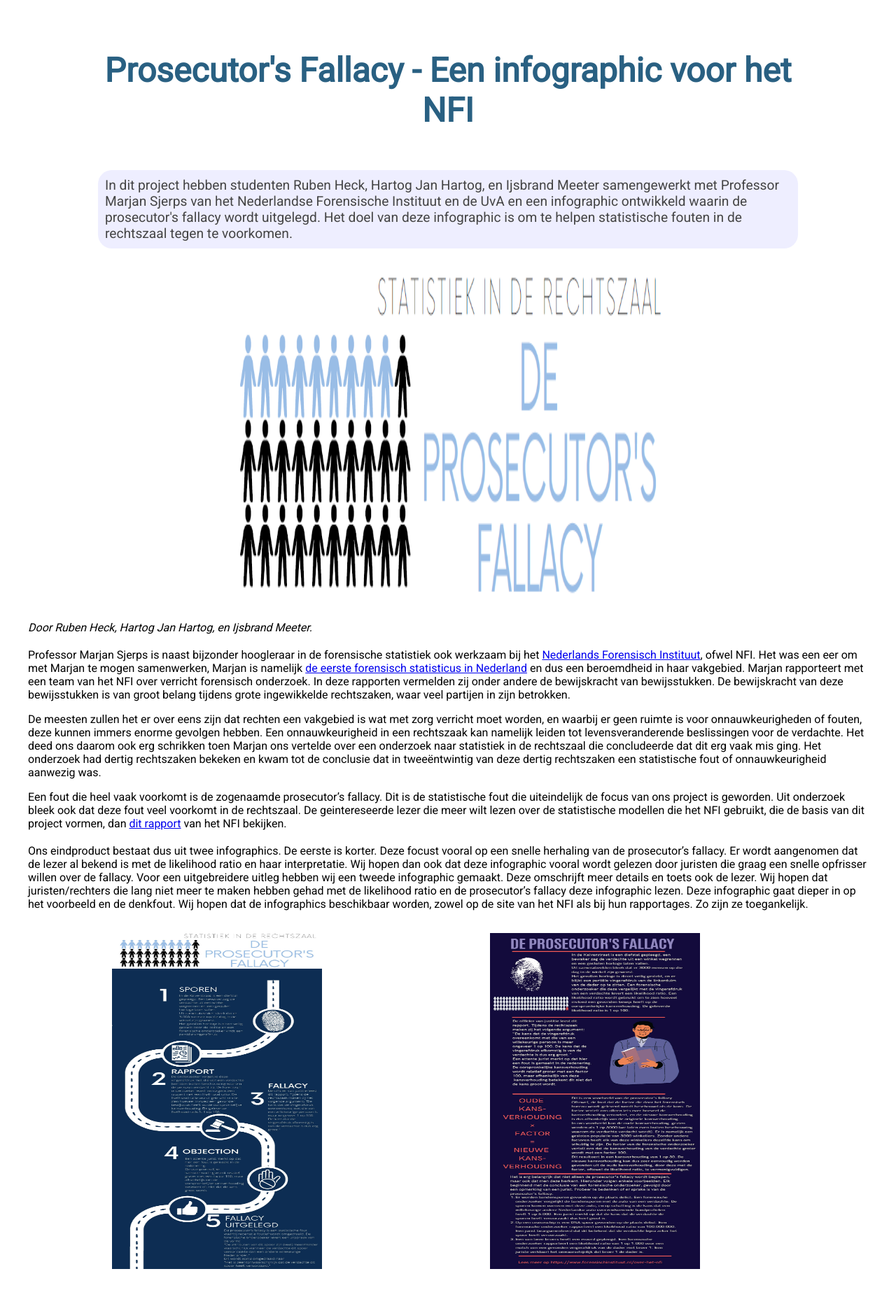
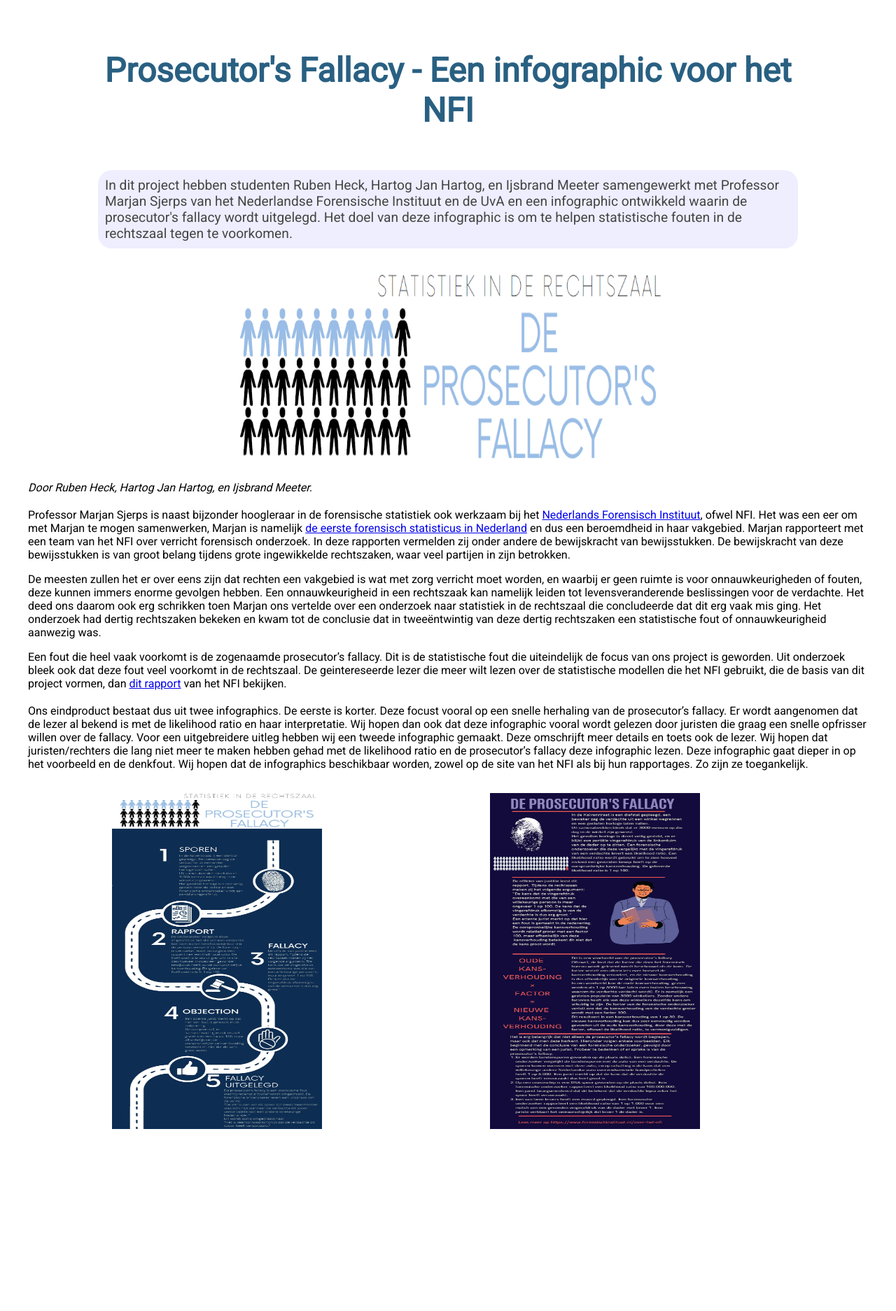
Before and after one commit to NicosStarreveld/Onderwijs-Communicatie, a Jekyll site: the page built from Pages/nfi.md, in a window 1280 px wide. Shown: the whole page at 70% size. Built offline with Jekyll 4.4.1, drawn with Linux system fonts in a browser that asks for light colours; after the commit the page ends 1673 px from its top, so only the background shows below that.

Commit message:
Update nfi.md

```diff
--- a/Pages/nfi.md
+++ b/Pages/nfi.md
@@ -7,7 +7,7 @@ description: In dit project hebben studenten Ruben Heck, Hartog Jan Hartog, en I
 
 <html>
 <p align="center">
-  <img src="/Onderwijs-Communicatie/Images/NFI.png" width="640" height="480">
+  <img src="/Onderwijs-Communicatie/Images/NFI.png" width="640" height="280">
 </p>
 <p><i>Door Ruben Heck, Hartog Jan Hartog, en Ijsbrand Meeter.</i></p>
 
```
